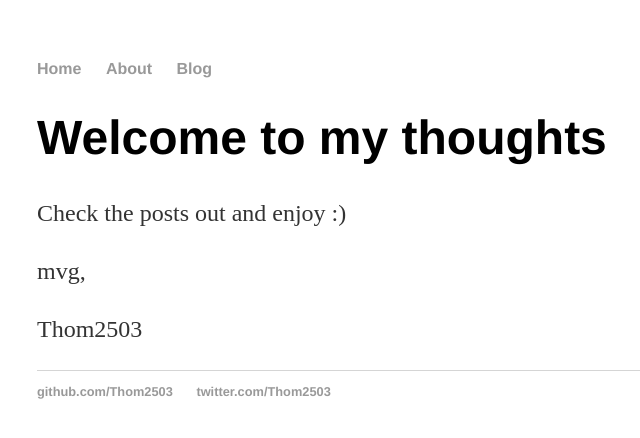
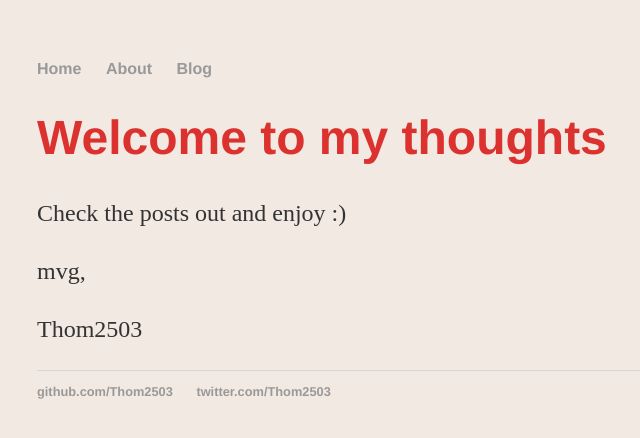
Before and after one commit to Thom2503/thom2503.github.io, a Jekyll site: the page built from index.md, in a window 1280 px wide. Shown: the top 438 px of the page, without its empty margins (155-795 px from the left). Built offline with Jekyll 4.4.1, drawn with Linux system fonts in a browser that asks for light colours.

Commit message:
update css

```diff
--- a/css/main.css
+++ b/css/main.css
@@ -1,6 +1,39 @@
 body {
     margin: 60px auto;
     width: 70%;
+    -webkit-font-smoothing: antialiased;
+    -webkit-hyphens: auto;
+    -moz-hyphens: auto;
+    -ms-hyphens: auto;
+    hyphens: auto;
+    background-color: rgb(242, 233, 226);
+}
+h1, h2, h3, h4, h5, h6 {
+  color: #dc322f;
+}
+::-moz-selection {
+  /* Code for Firefox */
+  color: white;
+  background: purple;
+}
+
+::selection {
+  color: white;
+  background: purple;
+}
+/* Works on Chrome, Edge, and Safari */
+*::-webkit-scrollbar {
+  width: auto;
+}
+
+*::-webkit-scrollbar-track {
+  background: rgb(242, 233, 226);
+}
+
+*::-webkit-scrollbar-thumb {
+  background-color: purple;
+  border-radius: 20px;
+  border: 3px solid rgb(242, 233, 226);
 }
 nav ul, footer ul {
     font-family:'Helvetica', 'Arial', 'Sans-Serif';
```
